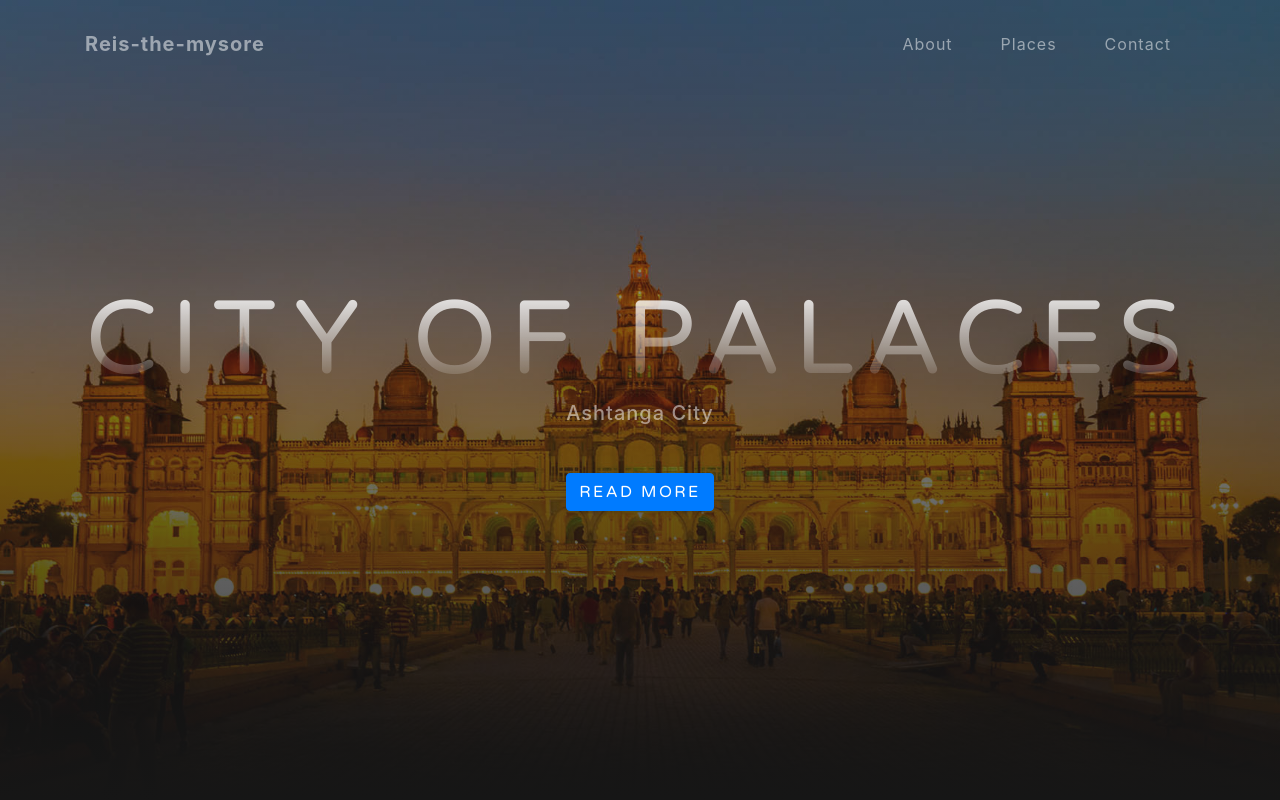
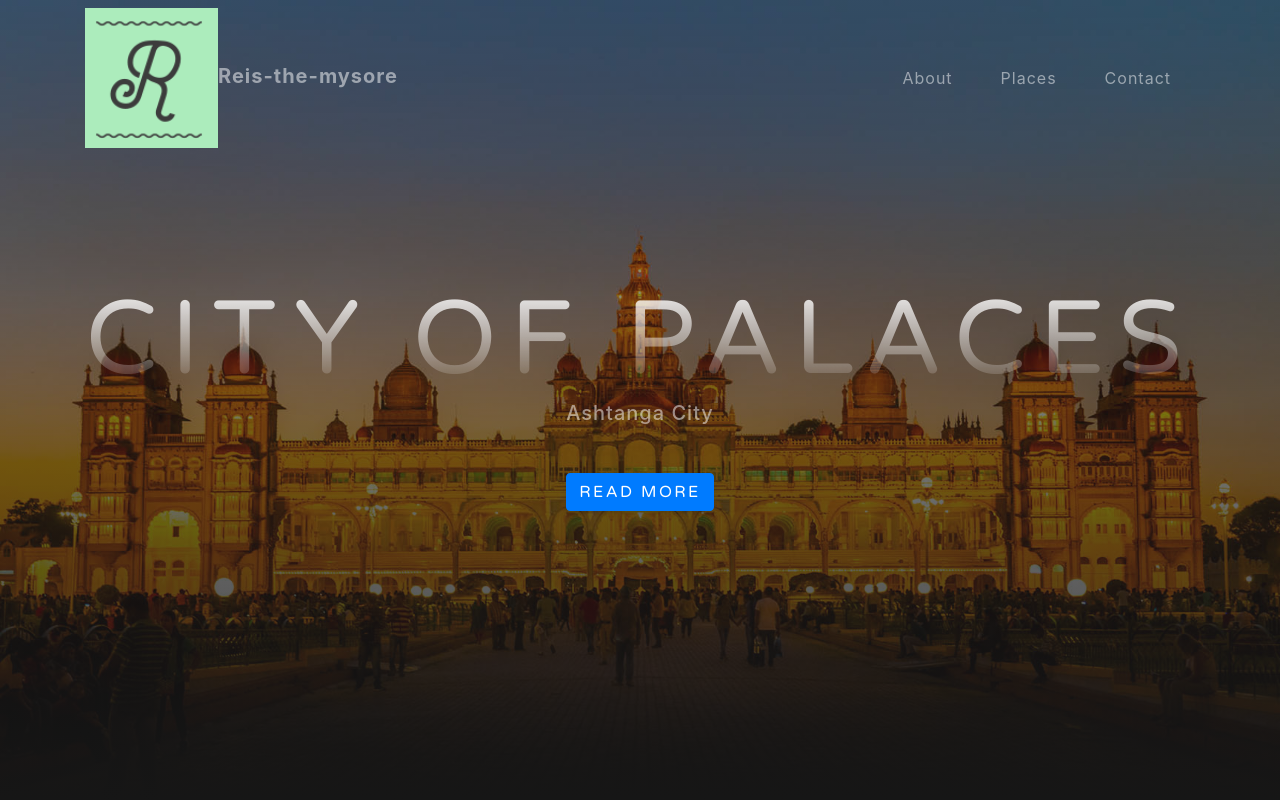
Before and after one commit to Arjunvm/reis-the-mysore, a website with bundled scripts: page index.html in a window 1280 px wide. Shown: the top 800 px of the page. Built offline with nearby package versions, Linux system fonts and the light colour scheme; files whose address does not match are found by name.

Commit message:
Update index.html

```diff
--- a/index.html
+++ b/index.html
@@ -28,7 +28,7 @@
   <!-- Navigation -->
   <nav class="navbar navbar-expand-lg navbar-light fixed-top" id="mainNav">
     <div class="container">
-      <a class="navbar-brand js-scroll-trigger" href="#page-top">Reis-the-mysore</a>
+      <a class="navbar-brand js-scroll-trigger" href="#page-top"> <img src="img/logo.png" alt="">Reis-the-mysore</a>
       <button class="navbar-toggler navbar-toggler-right" type="button" data-toggle="collapse" data-target="#navbarResponsive" aria-controls="navbarResponsive" aria-expanded="false" aria-label="Toggle navigation">
         Menu
         <i class="fas fa-bars"></i>
```
